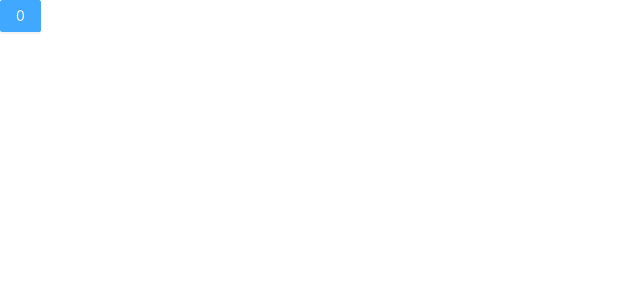
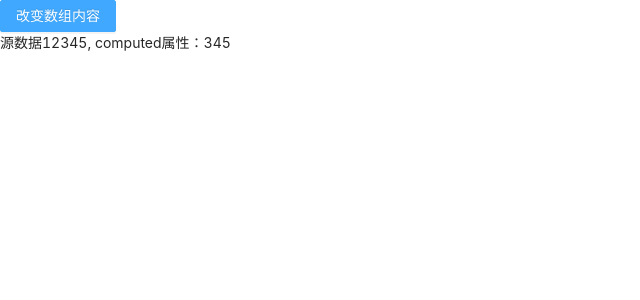
Before and after one commit to CoderWeiJ/react-demo, a React (Create React App) app: page / in a window 1280 px wide. Shown: the top 300 px of the page, without its empty margins (0-640 px from the left). Built offline with nearby package versions, Linux system fonts and the light colour scheme.

Commit message:
mobx-computed计算属性的使用

```diff
--- a/src/App.js
+++ b/src/App.js
@@ -9,7 +9,8 @@ import { observer } from 'mobx-react-lite'
 function App() {
   return (
     <>
-      <Button type='primary' onClick={counterStore.addCount}>{counterStore.count}</Button>
+      <Button type='primary' onClick={counterStore.addList}>改变数组内容</Button>
+      <p>源数据{counterStore.list}, computed属性：{counterStore.filterList}</p>
     </>
   )
 }
--- a/src/mobx/CounterStore.js
+++ b/src/mobx/CounterStore.js
@@ -1,15 +1,24 @@
-import { makeAutoObservable } from 'mobx'
+import { makeAutoObservable, computed } from 'mobx'
 
 class CounterStore {
   // 定义数据状态
+  list = [1, 2, 3, 4, 5]
   count = 0
   constructor() {
     // 响应式处理
-    makeAutoObservable(this)
+    makeAutoObservable(this, {
+      filterList: computed // 在makeAutoObservable标记
+    })
   }
 
-  addCount = () => {
-    this.count++
+  // 定义get计算属性(定义计算公式)
+  get filterList() {
+    return this.list.filter(item => item > 2)
+  }
+
+  // 修改源数据
+  addList = () => {
+    this.list.push(this.list.length+1)
   }
 }
 
```
